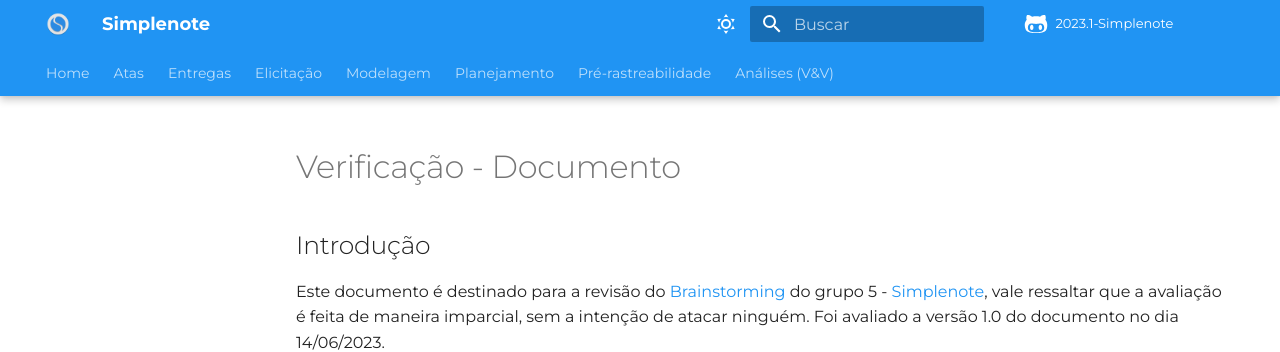
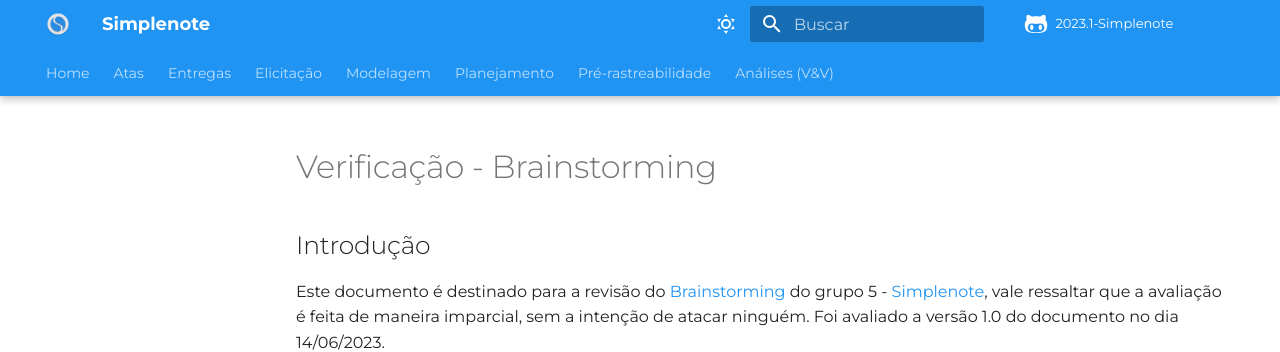
Before and after one commit to Requisitos-de-Software/2023.1-Simplenote, an MkDocs documentation site: the page built from docs/Analise-Grupo5/Elicitação/brainstorming.md, in a window 1280 px wide and 900 px high. Shown: the top 352 px of the window. Built offline with MkDocs 1.6.1 and Material for MkDocs 9.7.7, drawn with Linux system fonts in a browser that asks for light colours; some web fonts are replaced; comment, search, counter and statistics services are not loaded.

Commit message:
Update brainstorming.md

```diff
--- a/docs/Analise-Grupo5/Elicitação/brainstorming.md
+++ b/docs/Analise-Grupo5/Elicitação/brainstorming.md
@@ -1,4 +1,4 @@
-# Verificação - Documento
+# Verificação - Brainstorming
 
 ## Introdução
 
```
